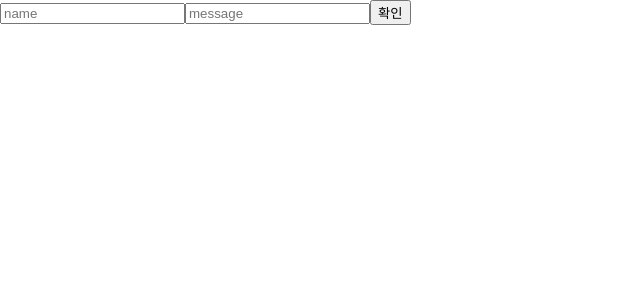
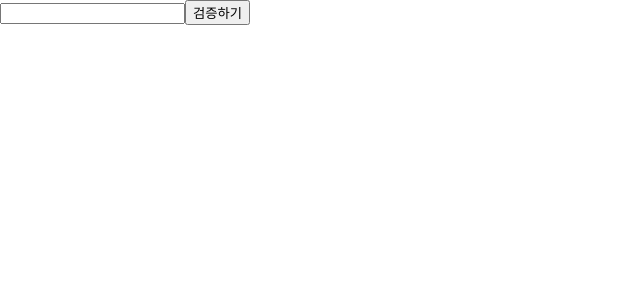
Before and after one commit to Wony-Lee/react_study, a React (Create React App) app: page / in a window 1280 px wide. Shown: the top 300 px of the page, without its empty margins (0-640 px from the left). Built offline with nearby package versions, Linux system fonts and the light colour scheme.

Commit message:
Validation Sample

```diff
--- a/src/App.js
+++ b/src/App.js
@@ -1,10 +1,10 @@
 import "./App.css";
-import EventPractice from "./components/EventPractice";
+import ValidationSample from "./components/ValidationSample";
 
 function App() {
   return (
     <>
-      <EventPractice />
+      <ValidationSample />
     </>
   );
 }
--- /dev/null
+++ b/src/components/ValidationSample.css
@@ -0,0 +1,7 @@
+.success {
+  background-color: lightgreen;
+}
+
+.failure {
+  background-color: lightcoral;
+}
--- /dev/null
+++ b/src/components/ValidationSample.js
@@ -0,0 +1,46 @@
+import React, { Component } from "react";
+import "./ValidationSample.css";
+
+class ValidationSample extends Component {
+  state = {
+    password: "",
+    clicked: false,
+    validated: false,
+  };
+
+  handleChange = (e) => {
+    this.setState({
+      password: e.target.value,
+    });
+  };
+  handleButtonClick = () => {
+    this.setState({
+      clicked: true,
+      validated: this.state.password === "0000",
+    });
+  };
+
+  render() {
+    return (
+      <>
+        <div>
+          <input
+            type="password"
+            value={this.state.password}
+            onChange={this.handleChange}
+            className={
+              this.state.clicked
+                ? this.state.validated
+                  ? "success"
+                  : "failure"
+                : ""
+            }
+          />
+          <button onClick={this.handleButtonClick}> 검증하기 </button>
+        </div>
+      </>
+    );
+  }
+}
+
+export default ValidationSample;
```
